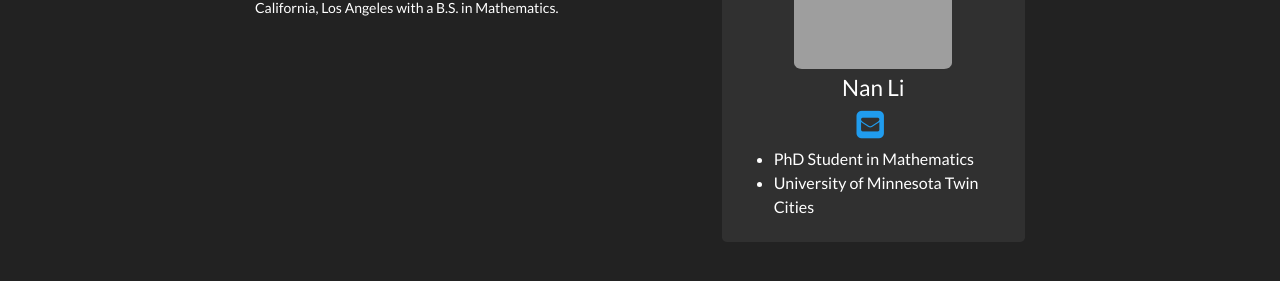
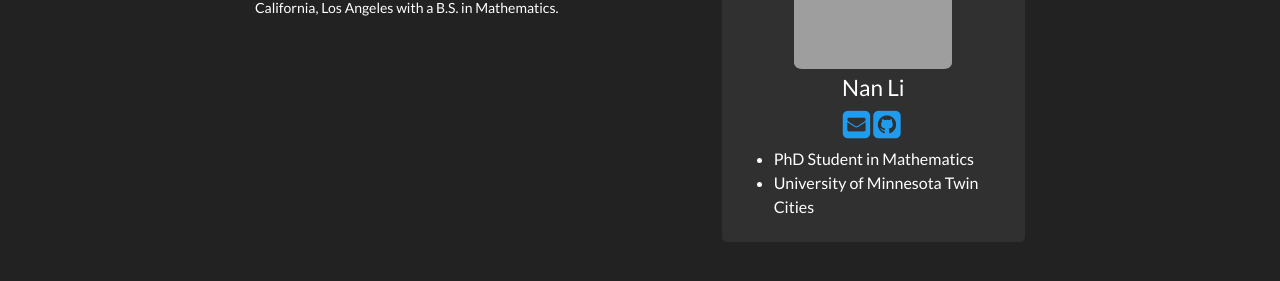
Before and after one commit to eigennan/eigennan.github.io, a Jekyll site: the page built from _pages/home.md, in a window 1280 px wide. Shown: the part 188-469 px from the top of the page. Built offline with Jekyll 4.4.1, drawn with Linux system fonts in a browser that asks for light colours; a style sheet for code colours, icons or effects is not loaded.

Commit message:
Update sidebar.html

```diff
--- a/_includes/sidebar.html
+++ b/_includes/sidebar.html
@@ -6,7 +6,7 @@
    <h4>{{ member.name }}</h4>
    <div style="margin-bottom:5px">
    {% if member.email %}<a href="mailto:{{ member.email }}" target="_blank"><i class="fa fa-envelope-square fa-2x"></i></a> {% endif %}
-   {% if member.github %} <a href="{{ member.github }}" target="_blank"><i class="fa fa-github-squre fa-2x"></i></a> {% endif %}
+   {% if member.github %} <a href="{{ member.github }}" target="_blank"><i class="fa fa-github-square fa-2x"></i></a> {% endif %}
    {% if member.linkedin %} <a href="{{ member.linkedin }}" target="_blank"><i class="fa fa-linkedin-suqre fa-2x"></i></a> {% endif %}
    {% if member.cv %} <a href="{{ site.url }}{{ site.baseurl }}/{{ member.cv }}" target="_blank"><i class="ai ai-cv-square ai-2x"></i></a> {% endif %}
    {% if member.scholar %} <a href="{{ member.scholar }}" target="_blank"><i class="ai ai-google-scholar-square ai-2x"></i></a> {% endif %}
```
